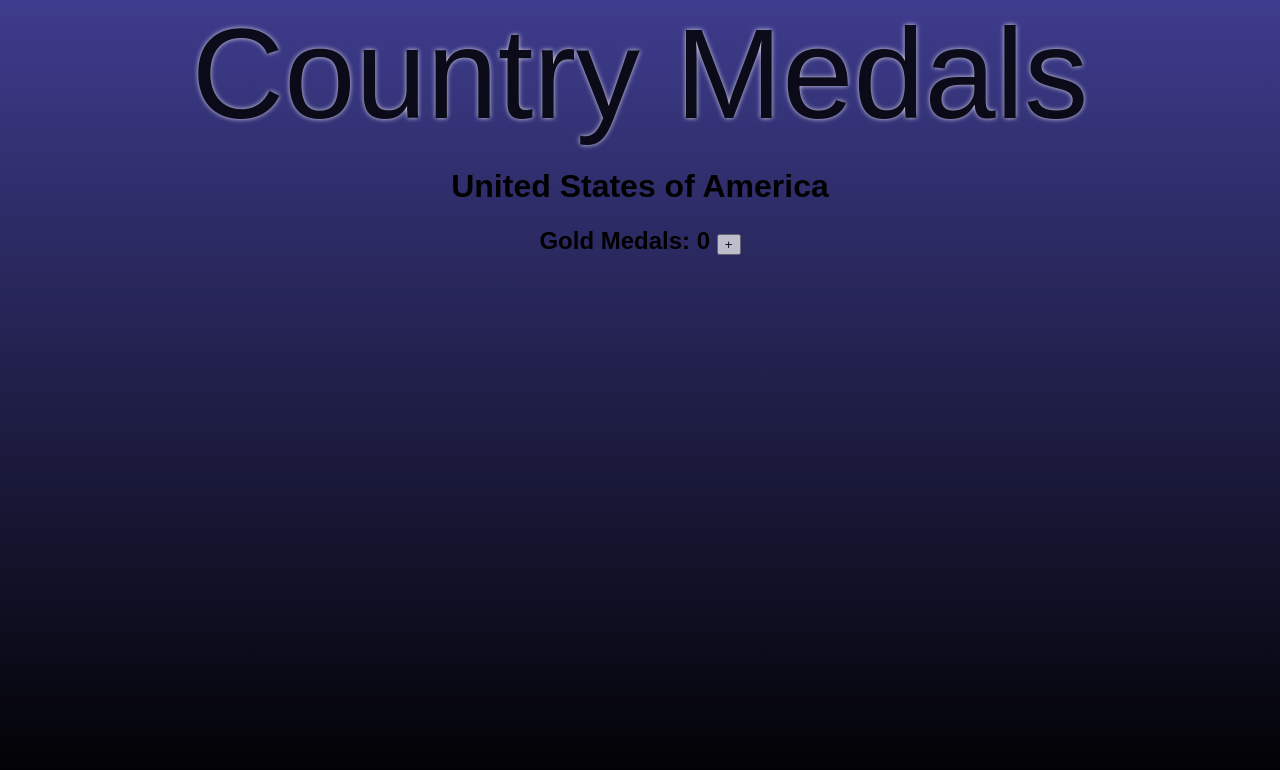
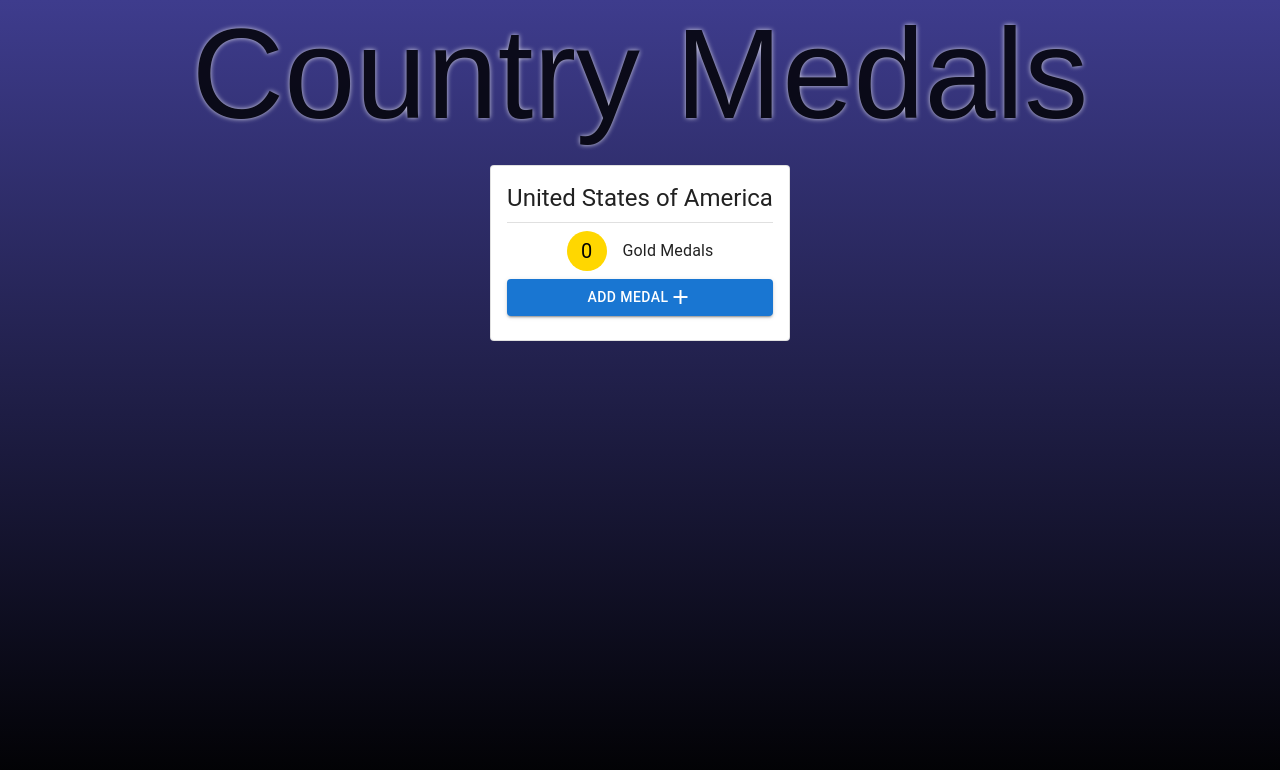
Before and after one commit to MoldyHacker/react-basic-concepts, a React (Create React App) app: page / in a window 1280 px wide. Shown: the top 770 px of the page. Built offline with nearby package versions, Linux system fonts and the light colour scheme.

Commit message:
Add Material Icons and update Country component UI

```diff
--- a/public/index.html
+++ b/public/index.html
@@ -2,6 +2,7 @@
 <html lang="en">
   <head>
     <meta charset="utf-8" />
+    <link rel="stylesheet" href="https://fonts.googleapis.com/icon?family=Material+Icons"/>
     <link rel="icon" href="%PUBLIC_URL%/favicon.ico" />
     <meta name="viewport" content="width=device-width, initial-scale=1" />
     <meta name="theme-color" content="#000000" />
--- a/src/App.css
+++ b/src/App.css
@@ -17,3 +17,8 @@
   font-size: 24px;
   font-weight: bold;
 }
+
+.Country {
+  font-size: 24px;
+  font-weight: bold;
+}
--- a/src/App.js
+++ b/src/App.js
@@ -1,4 +1,6 @@
 import React, { Component } from 'react';
+import { Grid } from "@mui/material";
+
 import './App.css';
 import Country from './components/Country';
 
@@ -9,7 +11,11 @@ class App extends Component {
         <header className="App-header">
           Country Medals
         </header>
-        <Country />
+        <br/>
+        <Grid container justifyContent="center">
+            <Country />
+        </Grid>
+
       </div>
     );
   }
--- a/src/components/Country.jsx
+++ b/src/components/Country.jsx
@@ -1,24 +1,45 @@
-import { Component } from "react";
+import { Container, Card, CardContent, Typography, Divider, Button, Icon, Avatar, Stack } from "@mui/material";
+import React, { Component } from "react";
+
 
 class Country extends Component {
     state = {
         name: 'United States of America',
         gold: 0,
     }
+
     addToGold = () => {
         this.setState({ gold: this.state.gold + 1 })
     }
 
+
+
     render() {
         return (
             <div>
-                <div>
-                    <h1 className="Country">{this.state.name}</h1>
-                </div>
-                <div>
-                    <span className="Gold">Gold Medals: {this.state.gold} </span>
-                    <button onClick={ this.addToGold } className="Button">+</button>
-                </div>
+                <Container>
+                    <Card sx={{ minWidth: 275, maxWidth: 325 }} variant="outlined" className="Card">{
+                        <CardContent>
+                            <Stack spacing={1}>
+                                <Typography variant="h5" className="Country">
+                                    {this.state.name}
+                                </Typography>
+                                <Divider/>
+                                <Stack direction="row" spacing={2} alignItems="center" justifyContent="center">
+                                    <Avatar sx={{ bgcolor: "gold", color: "black" }}>{this.state.gold}</Avatar>
+                                    <Typography>
+                                        Gold Medals
+                                    </Typography>
+                                </Stack>
+                                <Button variant="contained" onClick={ this.addToGold }>
+                                    Add Medal
+                                    <Icon>add</Icon>
+                                </Button>
+                            </Stack>
+                        </CardContent>
+                    }</Card>
+                </Container>
+
             </div>
         );
     }
```
